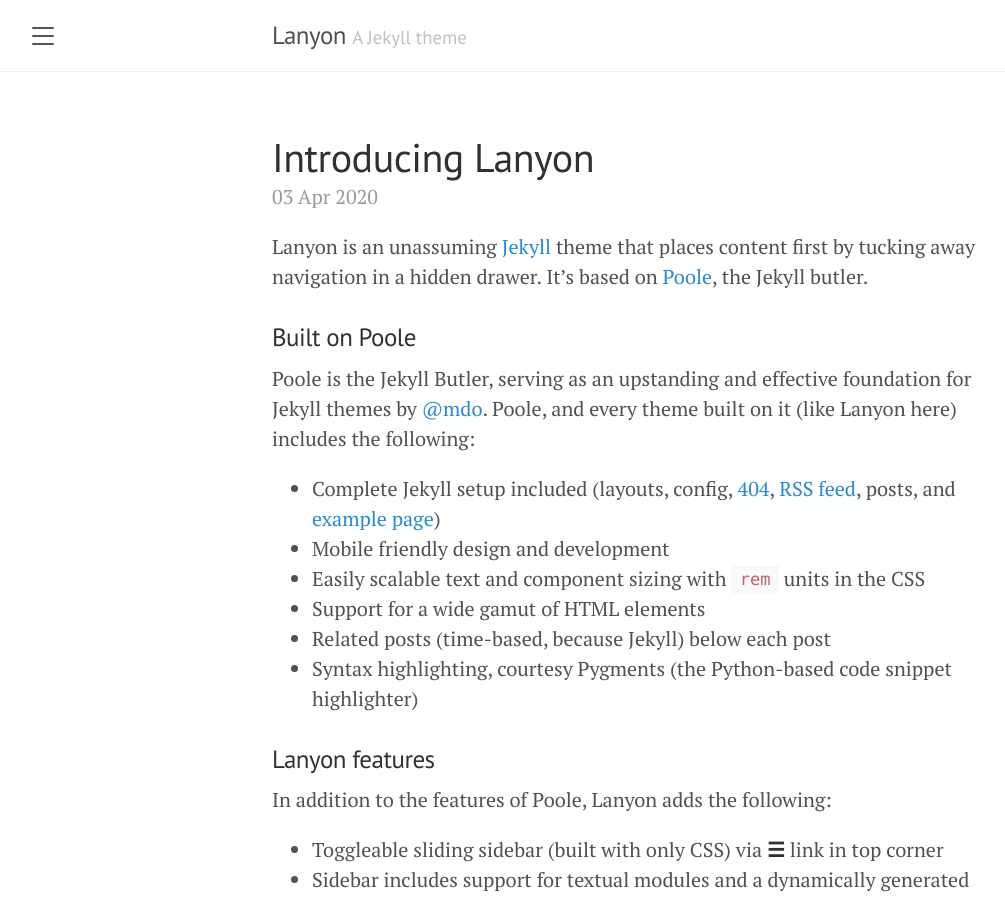
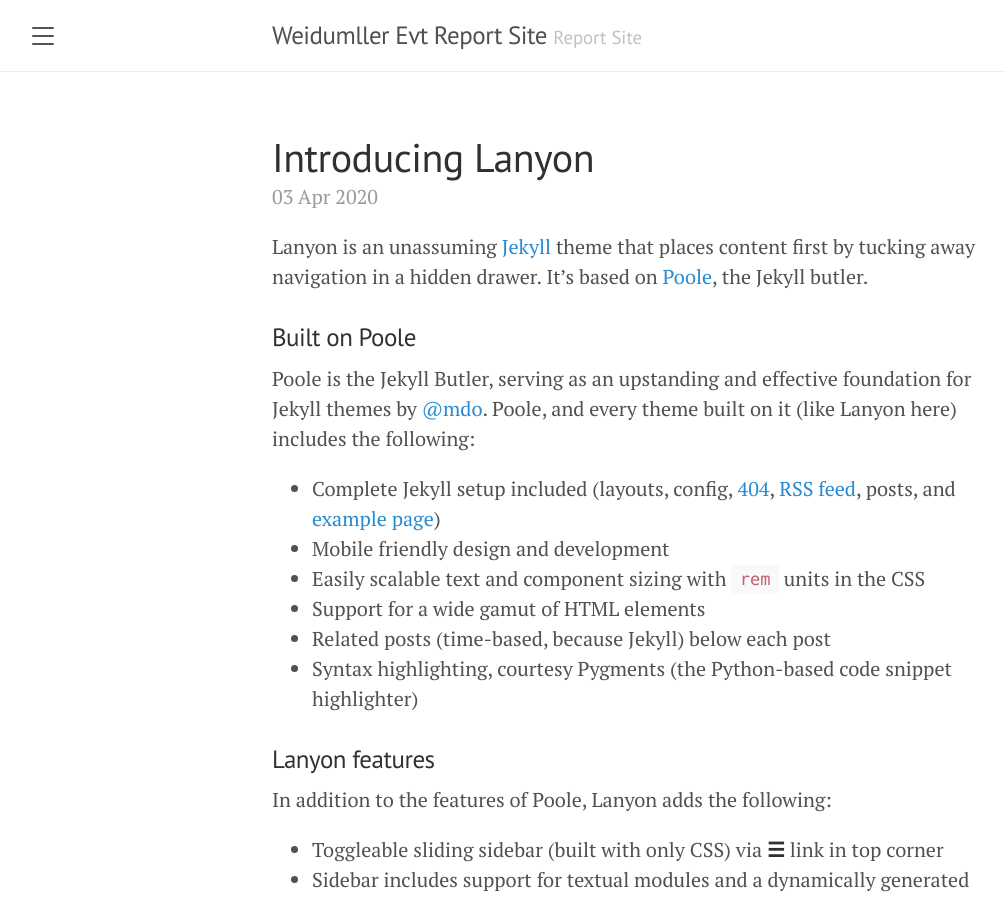
Before and after one commit to KuanChunChen/WM_Evt_Site, a Jekyll site: the page built from index.html, in a window 1280 px wide and 900 px high. Shown: the whole window, without its empty margins (8-1013 px from the left). Built offline with Jekyll 4.4.1, drawn with Linux system fonts in a browser that asks for light colours; the list of posts is cut into pages by our own code.

Commit message:
[210608]Update the page.

```diff
--- a/_config.yml
+++ b/_config.yml
@@ -1,6 +1,6 @@
 # Setup
-title:               Lanyon
-tagline:             'A Jekyll theme'
+title:               Weidumller Evt Report Site
+tagline:             'Report Site'
 description:         'A reserved <a href="https://jekyllrb.com" target="_blank">Jekyll</a> theme that places the utmost gravity on content with a hidden drawer. Made by <a href="https://twitter.com/mdo" target="_blank">@mdo</a>.'
 url:                 https://lanyon.getpoole.com
 baseurl:             ''
```
